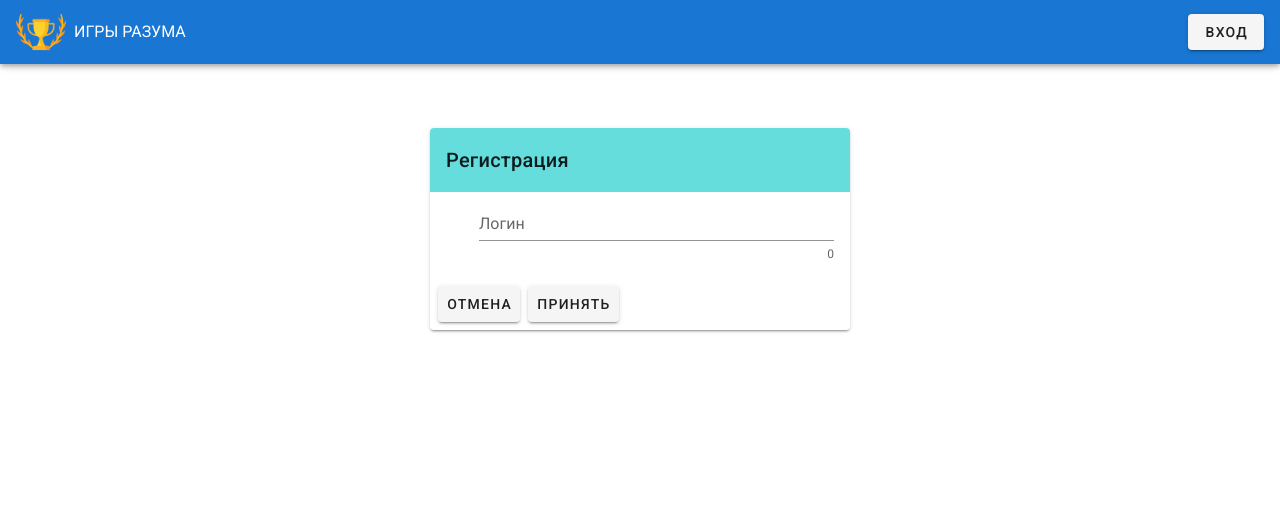
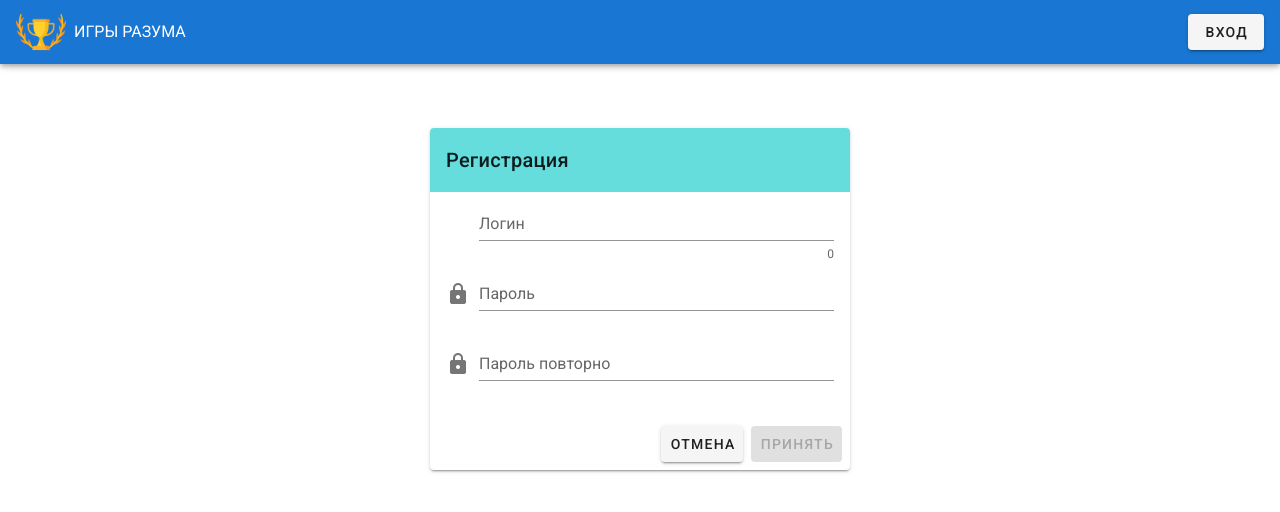
Before and after one commit to hardhill/memboost, a Nuxt app: page /reg in a window 1280 px wide. Shown: the top 512 px of the page. Built offline with nearby package versions, Linux system fonts and the light colour scheme.

Commit message:
reg form

```diff
--- a/pages/reg.vue
+++ b/pages/reg.vue
@@ -3,7 +3,7 @@
     <AppBar />
 
     <div class="fon">
-      <v-form ref="form">
+      <v-form ref="form" v-model="valid" @submit.native.prevent="onSubmit">
         <v-card width="420px">
           <v-card-title style="background-color:#6dd;">Регистрация</v-card-title>
           <v-card-text>
@@ -12,13 +12,31 @@
               label="Логин"
               counter
               type="text"
-              v-model.trim="username"
+              v-model.trim="controls.username"
               :rules="[loginRules.req,loginRules.min]"
+              required
+            ></v-text-field>
+            <v-text-field
+              prepend-icon="mdi-lock"
+              label="Пароль"
+              type="text"
+              v-model="controls.password1"
+              :rules="[passRules.min]"
+              required
+            ></v-text-field>
+            <v-text-field
+              prepend-icon="mdi-lock"
+              label="Пароль повторно"
+              type="text"
+              v-model="controls.password2"
+              :rules="[passRules.req]"
+              required
             ></v-text-field>
           </v-card-text>
           <v-card-actions>
-            <v-btn>Отмена</v-btn>
-            <v-btn>Принять</v-btn>
+            <v-spacer />
+            <v-btn @click="reset">Отмена</v-btn>
+            <v-btn type="submit" :disabled="!valid">Принять</v-btn>
           </v-card-actions>
         </v-card>
       </v-form>
@@ -34,20 +52,35 @@ export default {
   },
   data() {
     return {
+      controls: {
+        username: "",
+        password1: "",
+        password2: ""
+      },
+
       valid: false,
       loginRules: {
         req: v => !!v || "Логин обязателен",
-        min: v => v.length >= 5 || "Длина логина не менее 5"
+        min: v => (v && v.length) >= 5 || "Длина логина не менее 5"
+      },
+      passRules: {
+        req: v => v == this.controls.password1 || "Пароль должен быть один",
+        min: v => (v && v.length) >= 4 || "Длина пароля не менее 4"
       }
     };
   },
-  computed: {
-    username: {
-      get() {
-        return this.$store.getters.GET_USERNAME;
-      },
-      set(value) {
-        this.$store.dispatch("actsetusername", value);
+  computed: {},
+  methods: {
+    reset() {
+      this.$refs.form.reset();
+    },
+    onSubmit() {
+      if (this.$refs.form.validate()) {
+        var dataForm = {
+          username: this.controls.username,
+          password: this.controls.password1
+        };
+        this.$store.dispatch("actregistration", dataForm);
       }
     }
   }
--- a/store/index.js
+++ b/store/index.js
@@ -25,6 +25,9 @@ export const mutations = {
       username:'',
       logined:false
     }
+  },
+  setregistration(state,data){
+
   }
 }
 
@@ -46,6 +49,10 @@ export const actions = {
   },
   actsetusername(context,payload){
     context.commit('setusername',payload)
+  },
+  actregistration(context,dataForm){
+    context.commit('setregistration',dataForm)
+    console.log(dataForm)
   }
 
 }
```
